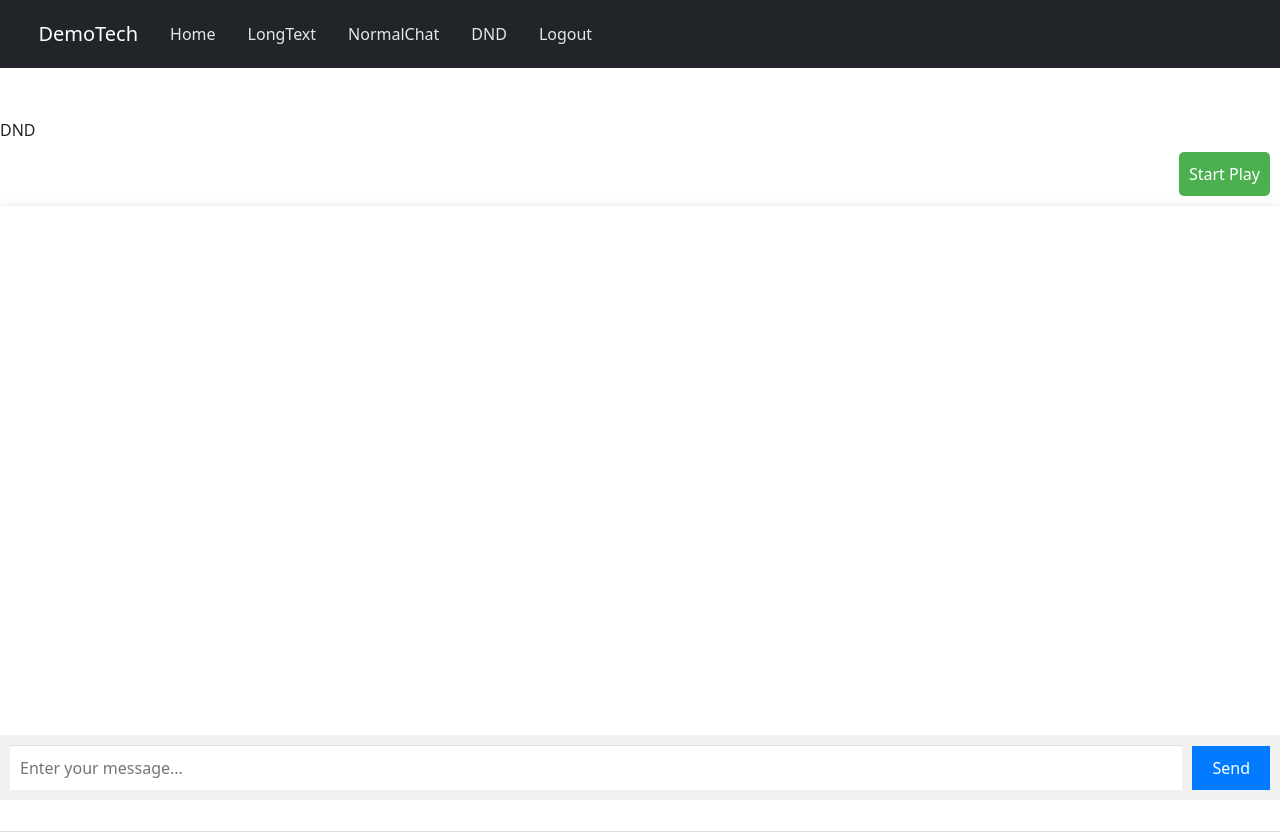
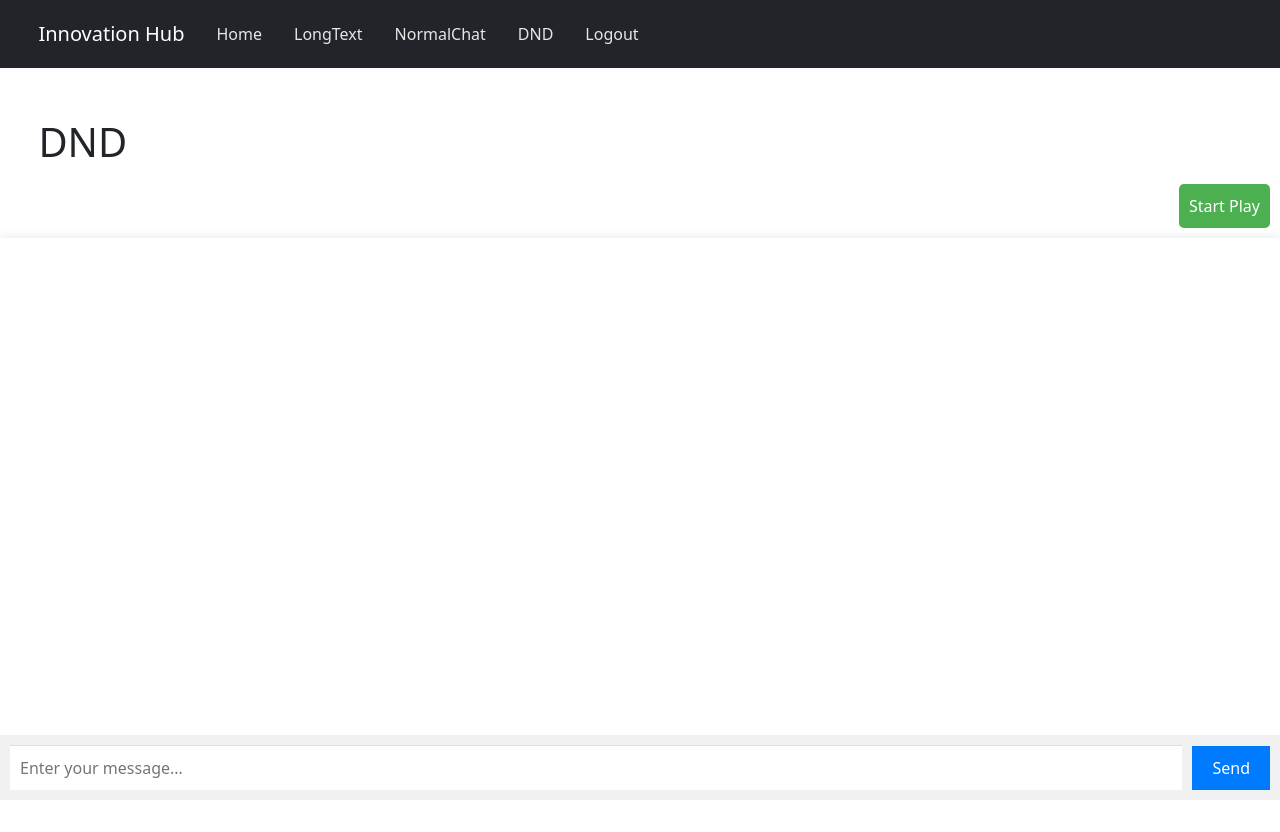
Before and after one commit to Newguinea/chatWithGPT, a Flask app: page /dnd in a window 1280 px wide. After the commit the page ends 800 px from the top, so only its background shows below. Run offline with Flask 3, Linux system fonts and the light colour scheme; the visitor is signed in with stand-in values (Sample User, id 1).

Commit message:
optimise lot of css

```diff
--- a/app/static/dnd.css
+++ b/app/static/dnd.css
@@ -11,7 +11,7 @@ body {
 .chat-container {
     display: flex;
     flex-direction: column;
-    height: calc(100vh - 110px);
+    height: calc(100vh - 181px);
     justify-content: space-between;  /* Aligns children vertically */
 }
 
@@ -47,14 +47,6 @@ body {
     position: absolute;
     width: 0;
     height: 0;
-    /*border-style: solid;*/
-    /*!*border-width: 0 100px 100px 100px;*!*/
-    /*!*border-color: transparent transparent #fff transparent;*!*/
-    /*border-radius: 5px; !* Slightly rounded corners *!*/
-    /*transform: rotate(45deg);*/
-    /*left: 50%;*/
-    /*top: 50%;*/
-    /*transform: translate(-50%, -50%);*/
 }
 
 .chat-input-container {
@@ -84,3 +76,7 @@ body {
     color: white;
     cursor: pointer;
 }
+
+h1 {
+    margin-left: 3%;
+}
--- a/app/templates/base.html
+++ b/app/templates/base.html
@@ -19,7 +19,7 @@
 <body>
 
 <nav class="navbar navbar-dark bg-dark navbar-expand-md">
-    <a href="#" class="navbar-brand">DemoTech</a>
+    <a href="{{ url_for('index') }}" class="navbar-brand">Innovation Hub</a>
     <button
             class="navbar-toggler"
             data-bs-toggle="collapse"
--- a/app/templates/dnd.html
+++ b/app/templates/dnd.html
@@ -5,7 +5,7 @@
 {% endblock %}
 
 {% block heading %}
-    DND
+    <h1>DND</h1>
 {% endblock %}
 
 {% block content %}
@@ -24,6 +24,7 @@
     <script src="https://code.jquery.com/jquery-3.3.1.slim.min.js"
             integrity="sha384-q8i/X+965DzO0rT7abK41JStQIAqVgRVzpbzo5smXKp4YfRvH+8abtTE1Pi6jizo"
             crossorigin="anonymous"></script>
+    <script src="https://code.jquery.com/jquery-3.3.1.min.js"></script>
 
     <div class="chat-container">
         <button class="start-play-btn">Start Play</button>
```
